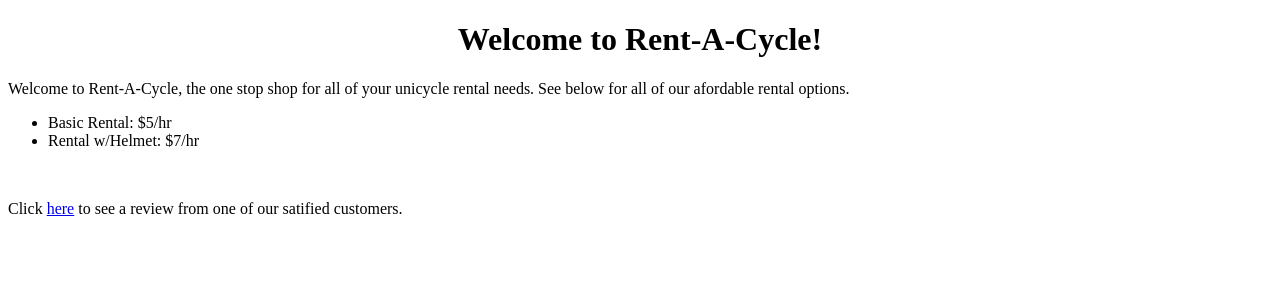
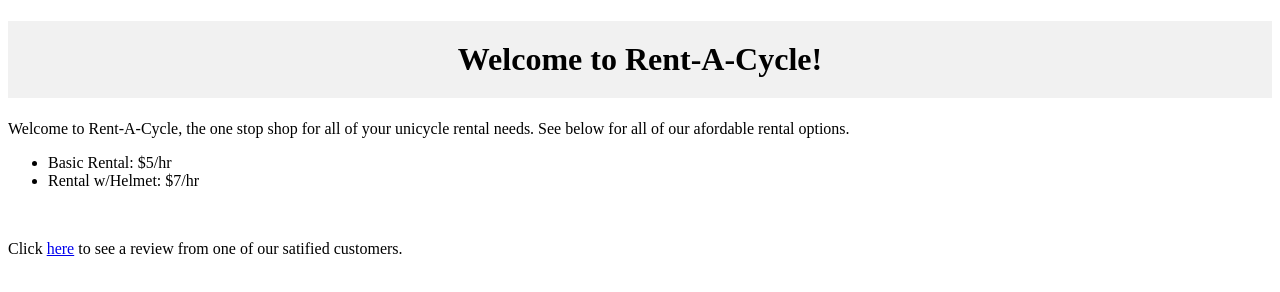
Before and after one commit to Vandiver247/GWC2018, a plain HTML site: page jvandiver/rent-a-cycle/index.html in a window 1280 px wide. Drawn offline with Linux system fonts and the light colour scheme.

Commit message:
automated backup

```diff
--- a/jvandiver/rent-a-cycle/css/main.css
+++ b/jvandiver/rent-a-cycle/css/main.css
@@ -1,3 +1,5 @@
-h1 {
-    text-align: center
+.header {
+    background-color: #F1F1F1;
+    text-align: center;
+    padding: 20px
 }
--- a/jvandiver/rent-a-cycle/index.html
+++ b/jvandiver/rent-a-cycle/index.html
@@ -6,7 +6,7 @@
     <title>Rent-A-Cycle</title>
   </head>
   <body>
-    <h1>Welcome to Rent-A-Cycle!</h1>
+    <h1 class=header>Welcome to Rent-A-Cycle!</h1>
     <p>
       Welcome to Rent-A-Cycle, the one stop shop for all of your unicycle rental
       needs. See below for all of our afordable rental options.
```
